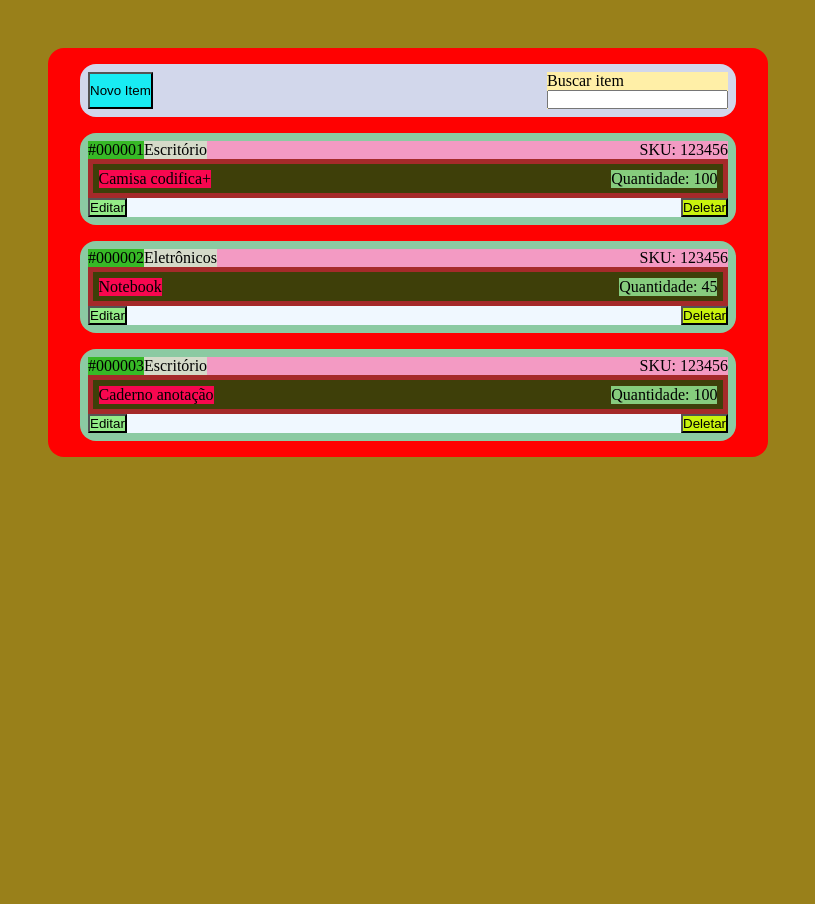
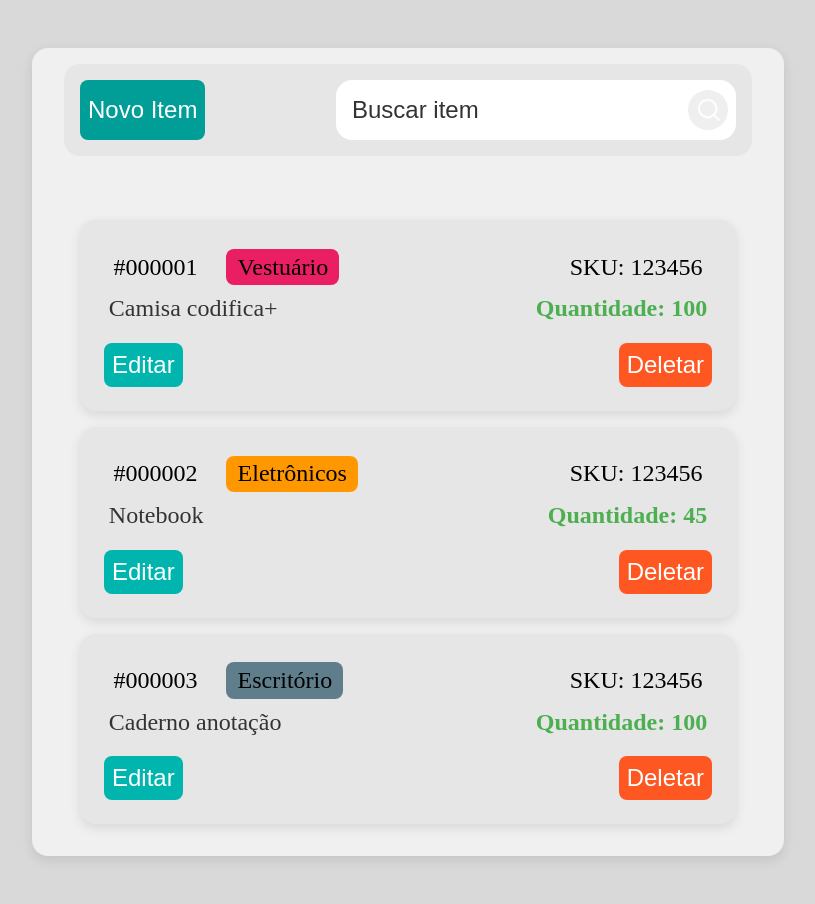
Before and after one commit to BelicioMoreira/Codifica-Mais, a PHP site: page /listagem.php in a window 1280 px wide. Shown: the whole page, without its empty margins (232-1047 px from the left). Before the commit the page ends 457 px from the top, so only its background shows below. Run offline with PHP 8.4, Linux system fonts and the light colour scheme.

Commit message:
formulario-18-08

```diff
--- a/PROJETO/PROJETO/CRUD-WEB/public/css/styles.css
+++ b/PROJETO/PROJETO/CRUD-WEB/public/css/styles.css
@@ -1,113 +1,228 @@
+:root {
+    --cor-fundo: #3b3b3b;
+    --cor-botao-editar: #4caf50;
+    --cor-botao-deletar: #ff5722;
+    --cor-texto: #333333;
+    --cor-input: #ffffff;
+    --cor-botao-editarhover: #009e97;
+    --cor-botao-deletar-hover: #c0392b;
+    --cor-fundo-item: #ccc;;
+    --cor-cabecalho: #e6e6e6;
+    --cor-borda: #cccccc;
+    --cor-eletronicos: #ff9800;
+    --cor-eletrodomesticos: #3f51b5;
+    --cor-moveis: #8bc34a;
+    --cor-decoracao: #9c27b0;
+    --cor-vestuario: #e91e63;
+    --cor-outros: #607d8b;
+}
+
 * {
     margin: 0;
     padding: 0;
 }
 
+button {
+    border: none;
+    outline: none;
+    box-shadow: none;
+}
+
 body {
-    background-color: rgb(153, 128, 26);
+    background-color: #d9d9d9;
     display: flex;
     justify-content: center;
 }
 
 main {
-    background-color: rgb(255, 1, 1);
+    background-color: #f0f0f0;
     border-radius: 1rem;
-    flex-direction: column;
-    border: 1rem;
-    border-color: beige;
     margin: 3rem;
+    padding: 1rem;
     min-width: 45rem;
+    box-shadow: 0px 4px 12px rgba(0, 0, 0, 0.1);
 }
 
 .secao__cabecalho {
-    background-color: rgb(210, 215, 235);
+    background-color: #e6e6e6;
     border-radius: 1rem;
-    margin-inline: 2rem;
-    margin-top: 1rem;
-    margin-bottom: 1rem;
-    padding: 0.5rem;
+    margin-inline: 1rem;
+    margin-bottom: 4rem;
+    padding: 1rem;
     display: flex;
     justify-content: space-between;
 }
 
 .cabecalho__botao {
-    background-color: rgb(24, 236, 243);
+    background-color: #009e97;
+    color: #ffffff;
+    border-radius: 0.5rem;
+    font-size: 1.5rem;
+    padding: 0.5rem;
+    cursor: pointer;
 }
 
 .cabecalho__busca {
-    background-color: rgb(255, 239, 167);
+    border-radius: 1rem;
+    width: 25rem;
+    display: flex;
+    align-items: center;
+    justify-content: center;
+}
+
+.barra__busca {
+    width: 100%;
+    background-color: #ffffff;
+    display: flex;
+    align-items: center;
+    border-radius: 1rem;
+    padding: 0.5rem;
+    backdrop-filter: blur(2rem) saturate(200%);
+}
+
+.barra__busca input {
+    background: transparent;
+    flex: 1;
+    border: 0;
+    outline: none;
+    padding: 0.5rem;
+    font-size: 1.5rem;
+    color: #333333;
+}
+
+::placeholder {
+    color: #333333;
+}
+
+.barra__busca button {
+    border: 0;
+    border-radius: 50%;
+    width: 2.5rem;
+    height: 2.5rem;
+    cursor: pointer;
+    color: #ccc;
+}
+
+.barra__busca button img{
+    width: 1.5rem;
+    color: #ccc;
 }
 
 .secao__itens {
-    background-color: rgb(139, 202, 162);
+    background-color: #e6e6e6;
     border-radius: 1rem;
     margin-inline: 2rem;
     margin-bottom: 1rem;
     padding: 0.5rem;
+    box-shadow: 0px 4px 12px rgba(0, 0, 0, 0.1);
 }
 
 .secao__itens__item {
-    background-color: rgb(217, 44, 240);
+    padding: 1rem;
 }
 
 .secao__itens__dados {
-    background-color: brown;
     display: flex;
     flex-direction: column;
+    font-size: 1.5rem;
 }
 
 .id__categoria__sku {
-    background-color: rgb(162, 173, 164);
     display: flex;
     flex-direction: row;
+    gap: 1.5rem;
+    padding: 0.3rem;
 }
 
 .id {
-    background-color: rgb(55, 185, 38);
+        padding: 0.3rem;
 }
 
 .categoria {
-    background-color: rgb(213, 218, 201);
+    padding: 0.3rem 0.7rem;
+    border-radius: 0.5rem;
+}
+
+.categoria__eletronicos {
+    background-color: var(--cor-eletronicos);
+}
+
+.categoria__eletrodomesticos {
+    background-color: var(--cor-eletrodomesticos);
+}
+
+.categoria__moveis {
+    background-color: var(--cor-moveis);
+}
+
+.categoria__decoracao {
+    background-color: var(--cor-decoracao);
+}
+
+.categoria__vestuario {
+    background-color: var(--cor-vestuario);
+}
+
+.categoria__outros {
+    background-color: var(--cor-outros);
 }
 
 .sku {
-    background-color: rgb(243, 154, 195);
+    padding: 0.3rem;
     flex-grow: 4;
     text-align: end;
 }
 
 .nome__quantidade {
-    background-color: rgb(62, 63, 9);
-    margin: 0.33rem;
-    padding: 0.33rem;
     display: flex;
     flex-direction: row;
     justify-content: space-between;
     flex-grow: 1;
+    padding: 0.3rem;
 }
 
 .nome {
-    background-color: rgb(248, 7, 79);
+    color: #333;
 }
 
 .quantidade {
-    background-color: rgb(134, 204, 125);
+    color: #4caf50;
+    font-weight: bold;
 }
 
 .secao__itens__botoes {
-    background-color: rgb(214, 129, 129);
+
 }
 
 .box__botoes {
-    background-color: aliceblue;
     display: flex;
     justify-content: space-between;
+    margin-top: 1rem;
+    border-top: 1rem;
+    border-color: black;
+}
+
+.botao__editar, .botao__deletar{
+    border-radius: 0.5rem;
+    font-size: 1.5rem;
+    padding: 0.5rem;
+    cursor: pointer;
 }
 
 .botao__editar {
-    background-color: rgb(147, 235, 135);
+    background-color: #00b5ad;
+    color: #ffffff;
 }
 
 .botao__deletar {
-    background-color: rgb(201, 243, 13);
+    background-color: #ff5722;
+    color: #ffffff;
 }
+
+.botao__editar:hover {
+    background-color: #009e97;
+}
+
+.botao__deletar:hover {
+    background-color: #c0392b;
+}
--- a/PROJETO/PROJETO/CRUD-WEB/public/listagem.php
+++ b/PROJETO/PROJETO/CRUD-WEB/public/listagem.php
@@ -15,13 +15,16 @@ session_start();
     <main>
 
         <div class="secao__cabecalho">
+
             <button class="cabecalho__botao">Novo Item</button>
+
             <div class="cabecalho__busca">
-                <div>Buscar item</div>
-                <form action="users.php" method="GET">
-                    <input id="search" name="search" type="text" divlaceholder="Buscar item">
+                <form action="" class="barra__busca">
+                    <input type="text" placeholder="Buscar item" name="q">
+                    <button type="submit"><img src="img/search.png" alt="Buscar"></button>
                 </form>
             </div>
+
         </div>
 
         <div class="secao__itens">
@@ -30,7 +33,7 @@ session_start();
                 <div class="secao__itens__dados">
                     <div class="id__categoria__sku">
                         <p class="id">#000001</p>
-                        <p class="categoria">Escritório</p>
+                        <p class="categoria categoria__vestuario">Vestuário</p>
                         <p class="sku">SKU: 123456</p>
                     </div>
                     <div class="nome__quantidade">
@@ -55,7 +58,7 @@ session_start();
                 <div class="secao__itens__dados">
                     <div class="id__categoria__sku">
                         <p class="id">#000002</p>
-                        <p class="categoria">Eletrônicos</p>
+                        <p class="categoria categoria__eletronicos">Eletrônicos</p>
                         <p class="sku">SKU: 123456</p>
                     </div>
                     <div class="nome__quantidade">
@@ -80,7 +83,7 @@ session_start();
                 <div class="secao__itens__dados">
                     <div class="id__categoria__sku">
                         <p class="id">#000003</p>
-                        <p class="categoria">Escritório</p>
+                        <p class="categoria categoria__outros">Escritório</p>
                         <p class="sku">SKU: 123456</p>
                     </div>
                     <div class="nome__quantidade">
```
Also changed, not shown: PROJETO/PROJETO/CRUD-WEB/public/img/search.png (added).
